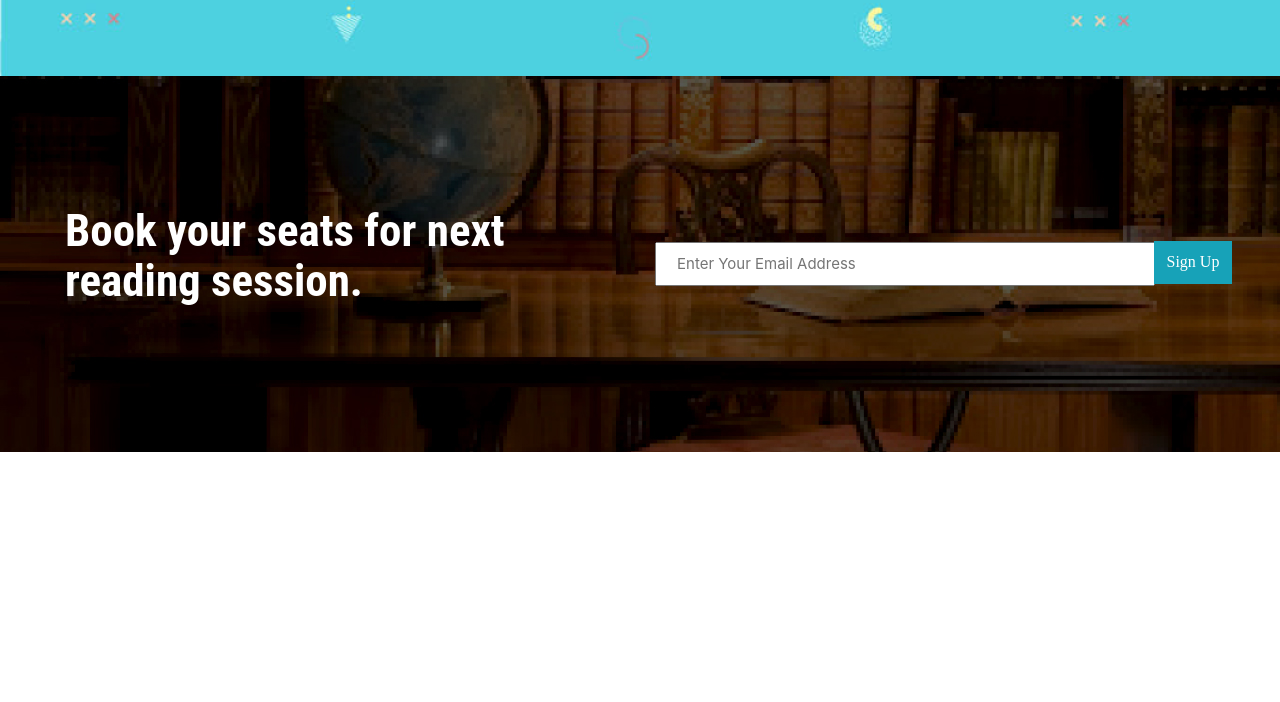
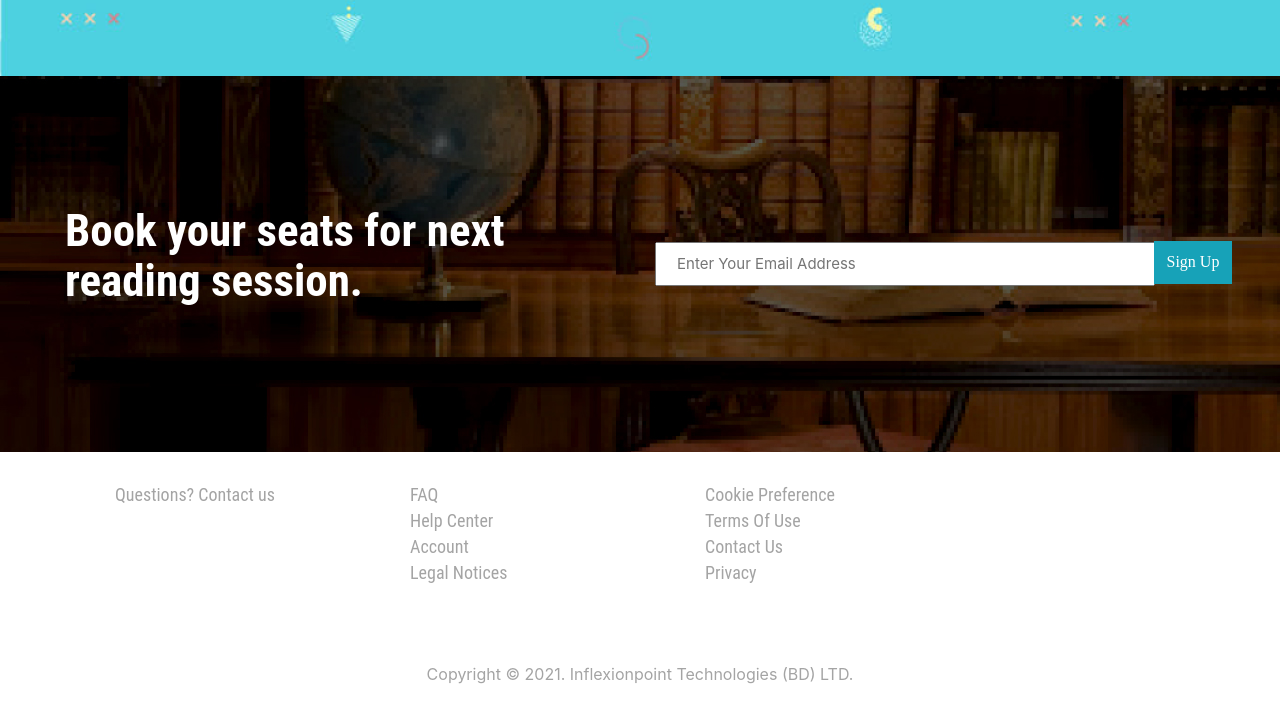
Before and after one commit to tahmid-tf/anondolok-progress, a plain HTML site: page index.html in a window 1280 px wide. Shown: the part 768-1470 px from the top of the page. Before the commit the page ends 1220 px from the top, so only its background shows below. Drawn offline with nearby package versions, Linux system fonts and the light colour scheme.

Commit message:
Footer and copyright section done

```diff
--- a/css/style.css
+++ b/css/style.css
@@ -156,3 +156,34 @@ a.nav-link {
 }
 
 /* ----------------------------------------------------------------------- end - book set ------ */
+
+/* --------------------------------------- footer ---------------------------------------------- */
+
+.footer {
+  padding-left: 100px;
+  padding-top: 30px;
+  padding-bottom: 60px;
+}
+
+ul.footer-ul li {
+  list-style: none;
+}
+
+ul.footer-ul li a {
+  text-decoration: none;
+  color: #a4a4a4;
+  font-family: "Roboto Condensed";
+  font-style: normal;
+  font-weight: normal;
+  font-size: 18px;
+  line-height: 26px;
+}
+
+/* -------------------------------------------------------------------------------- end - footer */
+
+/* ---------------------------------------- page copyright ------------------------------------- */
+.copyright {
+  text-align: center;
+  color: #a4a4a4;
+}
+/* --------------------------------------------------------------------- end - page copyright -- */
--- a/index.html
+++ b/index.html
@@ -109,6 +109,43 @@
     </section>
     <!-- -----------------------------------------------------------------------------end - book seat -->
 
+    <!-- --------------------------------footer section --------------------------------------------- -->
+    <div class="footer">
+      <div class="row row-zero-margin-padding">
+        <div class="col-md-3">
+          <ul class="footer-ul">
+            <li><a href="">Questions? Contact us</a></a></li>
+          </ul>
+        </div>
+
+        <div class="col-md-3">
+          <ul class="footer-ul">
+            <li><a href="">FAQ</a></a></li>
+            <li><a href="">Help Center</a></a></li>
+            <li><a href="">Account</a></a></li>
+            <li><a href="">Legal Notices</a></a></li>
+          </ul>
+        </div>
+
+        <div class="col-md-6">
+          <ul class="footer-ul">
+            <li><a href="">Cookie Preference</a></a></li>
+            <li><a href="">Terms Of Use</a></a></li>
+            <li><a href="">Contact Us</a></a></li>
+            <li><a href="">Privacy</a></a></li>
+          </ul>
+        </div>
+      </div>
+    </div>
+    <!-- ----------------------------------------------------------------------- end - footer section -->
+
+
+    <!-- ------------------------------------------- page copyright -------------------------------- -->
+    <div class="page-copyright">
+      <p class="copyright">Copyright © 2021. Inflexionpoint Technologies (BD) LTD.</p>
+    </div>
+    <!-- ---------------------------------------------------------------------- end - page copyright -->
+
     <script
       src="https://code.jquery.com/jquery-3.2.1.slim.min.js"
       integrity="sha384-KJ3o2DKtIkvYIK3UENzmM7KCkRr/rE9/Qpg6aAZGJwFDMVNA/GpGFF93hXpG5KkN"
```
